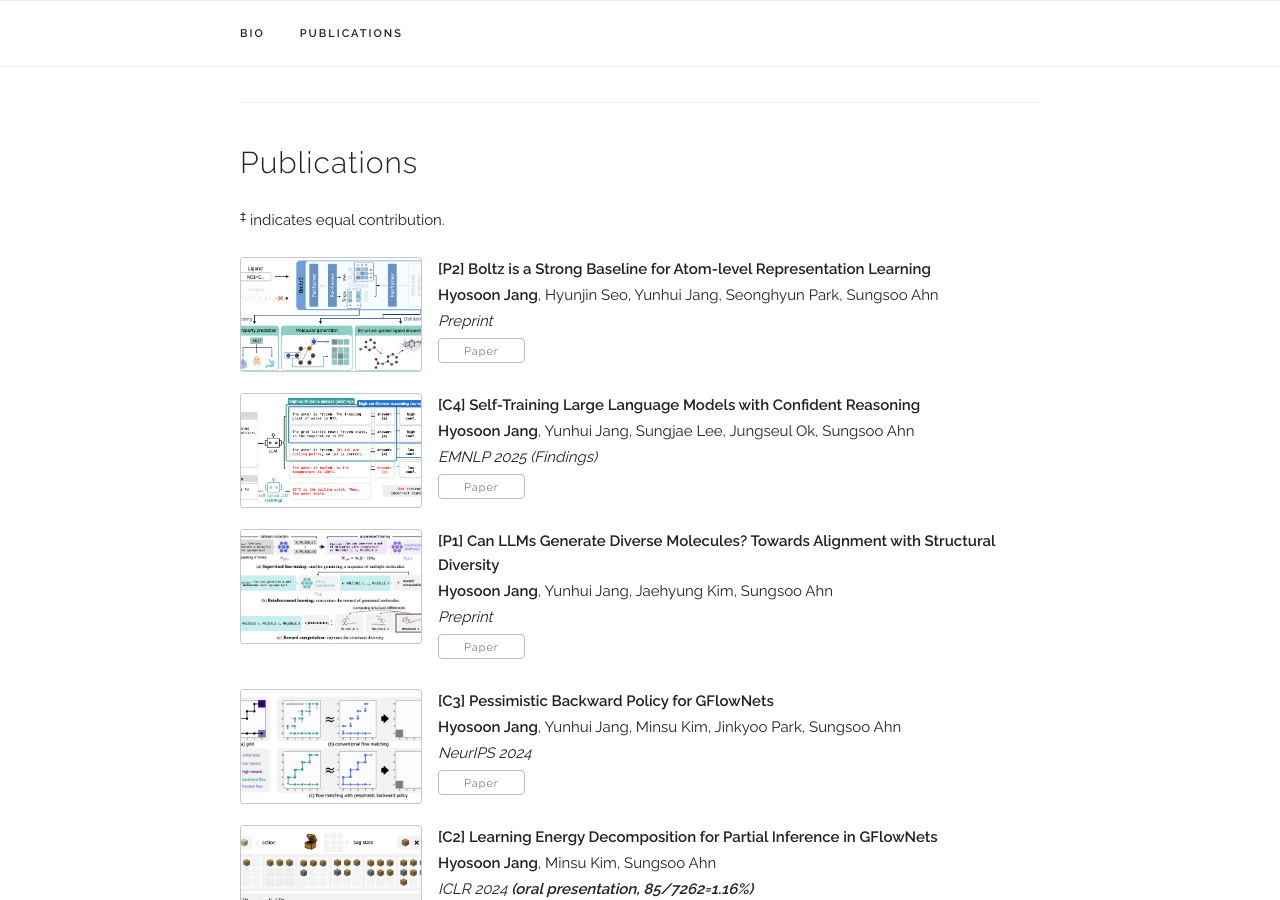
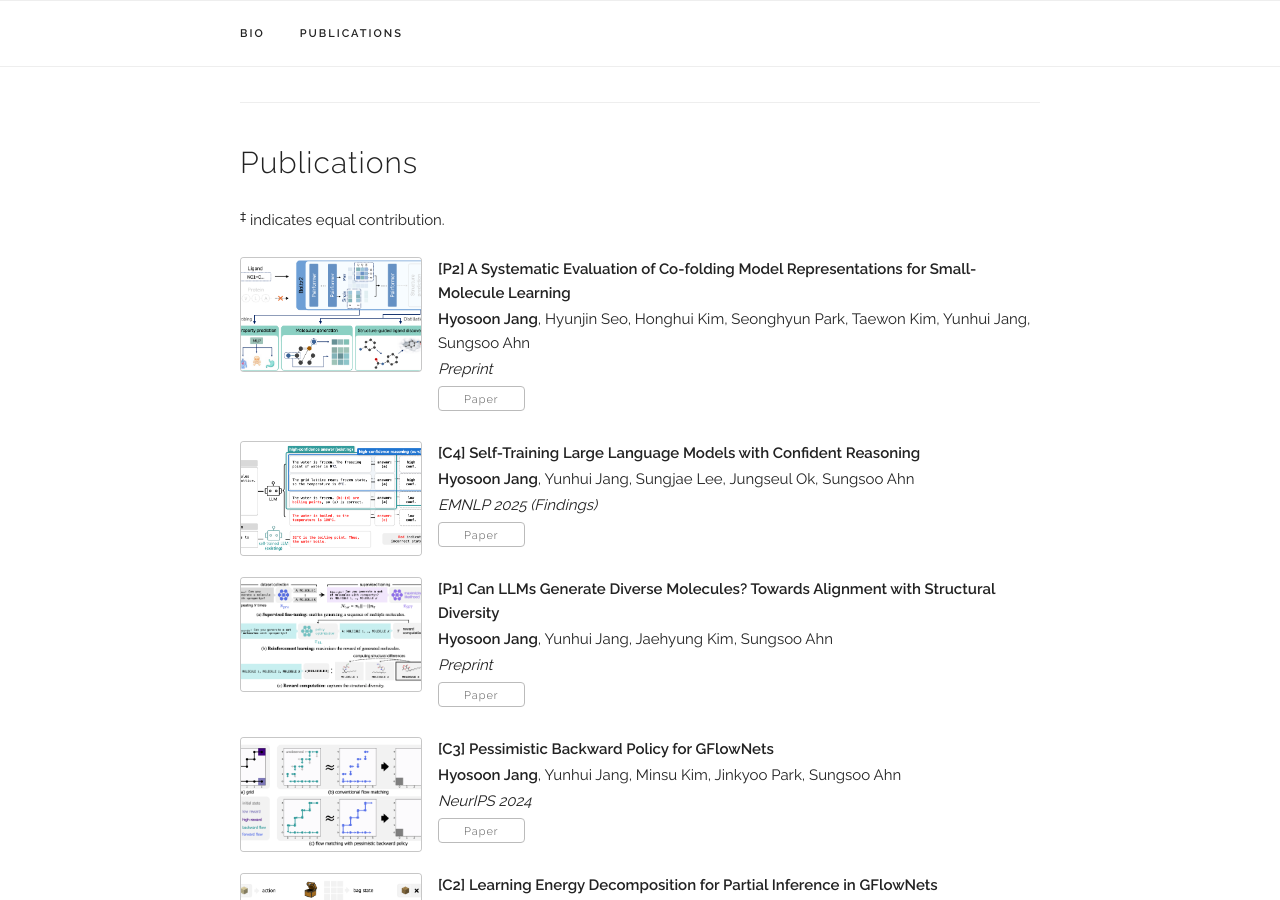
Before and after one commit to hsjang0/hsjang, a Jekyll site: the page built from index.html, in a window 1280 px wide and 900 px high, scrolled down 648 px. Built offline with Jekyll 4.4.1, drawn with Linux system fonts in a browser that asks for light colours; some web fonts are replaced.

Commit message:
Update publications.yaml

```diff
--- a/_data/publications.yaml
+++ b/_data/publications.yaml
@@ -1,7 +1,7 @@
 papers:
 
-  - title: "[P2] Boltz is a Strong Baseline for Atom-level Representation Learning"
-    authors: "<b>Hyosoon Jang</b>, Hyunjin Seo, Yunhui Jang, Seonghyun Park, Sungsoo Ahn"
+  - title: "[P2] A Systematic Evaluation of Co-folding Model Representations for Small-Molecule Learning"
+    authors: "<b>Hyosoon Jang</b>, Hyunjin Seo, Honghui Kim, Seonghyun Park, Taewon Kim, Yunhui Jang, Sungsoo Ahn"
     venue: "Preprint"
     selected: y
     image: "/assets/publications/Boltz_as_FM.png"
```
